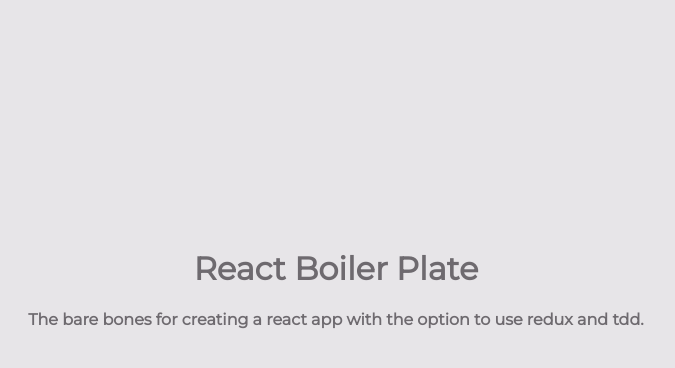
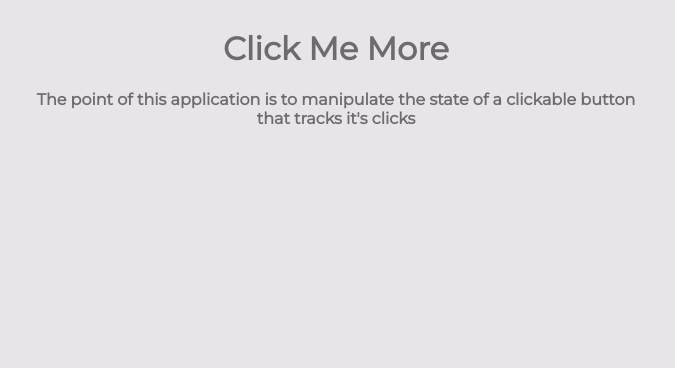
Before and after one commit to Bruemor33/jumpcut-coding-test, a React app: page / in a window 1280 px wide. Shown: the whole page, without its empty margins (304-979 px from the left). Built offline with nearby package versions, Linux system fonts and the light colour scheme.

Commit message:
first commit

```diff
--- a/public/styles/partials/main-heading.scss
+++ b/public/styles/partials/main-heading.scss
@@ -2,7 +2,7 @@
 #main-heading {
     text-align: center;
     font-family: $project-font;
-    grid-row: 3;
+    grid-row: 1;
 
     h1, h4 {
         color: $font-color;
--- a/src/components/index.js
+++ b/src/components/index.js
@@ -3,9 +3,9 @@ import '../../public/styles/partials/main-heading.scss';
 
 const MainHeading = () => {
     return (
-        <div id="main-heading" className="col-center-8">
-            <h1>React Boiler Plate</h1>
-            <h4>The bare bones for creating a react app with the option to use redux and tdd.</h4>
+        <div id="main-heading" className="col-center-6">
+            <h1>Click Me More</h1>
+            <h4>The point of this application is to manipulate the state of a clickable button that tracks it's clicks</h4>
         </div>
     )
 }
```
Also changed, not shown: README.md, src/components/partials/button.js (added).
